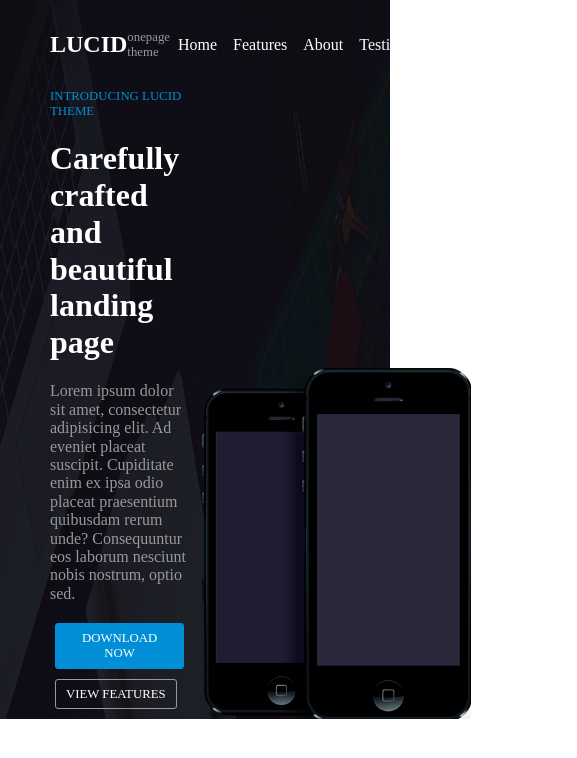
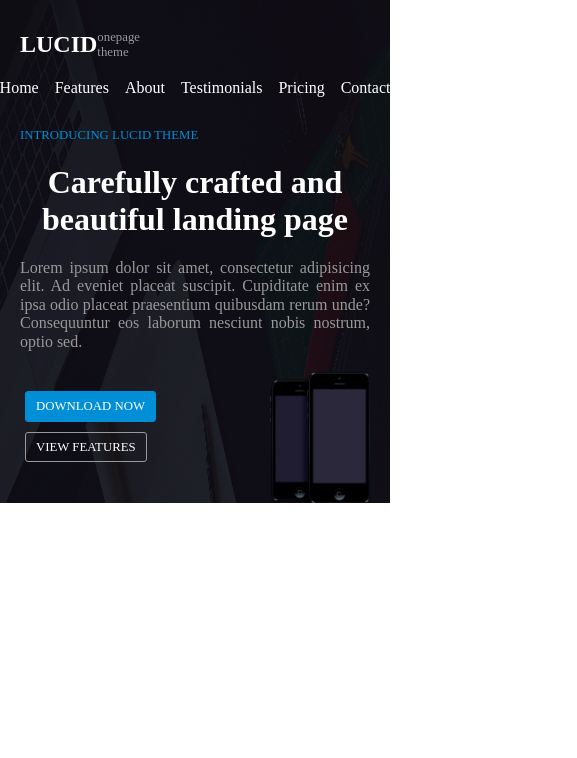
Before and after one commit to yakGjen/lucid-onepage, a website built with webpack: page src/public/index.html in a window 390 px wide. Shown: the whole page, 577 px wide, since content can reach past the window. Built offline with nearby package versions, Linux system fonts and the light colour scheme.

Commit message:
style: fix metrics in header section

```diff
--- a/src/public/index.html
+++ b/src/public/index.html
@@ -59,7 +59,9 @@
             <p class="header-content__up-header text_blue">
               introducing lucid theme
             </p>
-            <h1>Carefully crafted and beautiful landing page</h1>
+            <h1 class="header-content__header">
+              Carefully crafted and beautiful landing page
+            </h1>
             <p class="header-content__text">
               Lorem ipsum dolor sit amet, consectetur adipisicing elit. Ad eveniet placeat suscipit. Cupiditate enim ex ipsa odio placeat praesentium quibusdam rerum unde? Consequuntur eos laborum nesciunt nobis nostrum, optio sed.
             </p>
--- a/src/style/app.css
+++ b/src/style/app.css
@@ -21,10 +21,12 @@
 .menu {
   display: flex;
   padding: 30px 0;
+  justify-content: space-between;
 }
 
 .menu__item {
-  width: 50%;
+  /*width: 50%;*/
+  width: 48%;
 }
 
 .logo {
@@ -45,7 +47,8 @@
 
 .navigation {
   display: flex;
-  justify-content: center;
+  /*justify-content: center;*/
+  justify-content: space-between;
   align-items: center;
 }
 
@@ -131,19 +134,74 @@
   .menu {
     justify-content: space-between;
   }
+
   .menu__item {
     width: auto;
   }
+
+  .navigation {
+    justify-content: center;
+  }
+
   .intro__figure > img {
     width: 270px;
   }
 }
 
 @media (max-width: 700px) {
+  .menu {
+    flex-wrap: wrap;
+  }
+
+  .navigation {
+    width: 100%;
+    margin-top: 20px;
+  }
+
   .header-content__button {
     display: block;
     margin-bottom: 10px;
   }
+
+  .intro__figure > img {
+    width: 100%;
+  }
 }
 
-@media (max-width: 600px) {}
+@media (max-width: 600px) {
+  .header-content__header {
+    text-align: center;
+  }
+
+  .header-content__text {
+    margin-bottom: 40px;
+    text-align: justify;
+  }
+  .intro {
+    flex-direction: column;
+  }
+
+  .intro__content,
+  .intro__figure {
+    width: 100%;
+  }
+
+  .intro__figure {
+    justify-content: flex-end;
+    margin-top: -100px;
+  }
+
+  .intro__figure > img {
+    width: 200px;
+  }
+}
+
+@media (max-width: 450px) {
+  .header {
+    padding: 0 20px;
+  }
+
+  .intro__figure > img {
+    width: 100px;
+  }
+}
```
